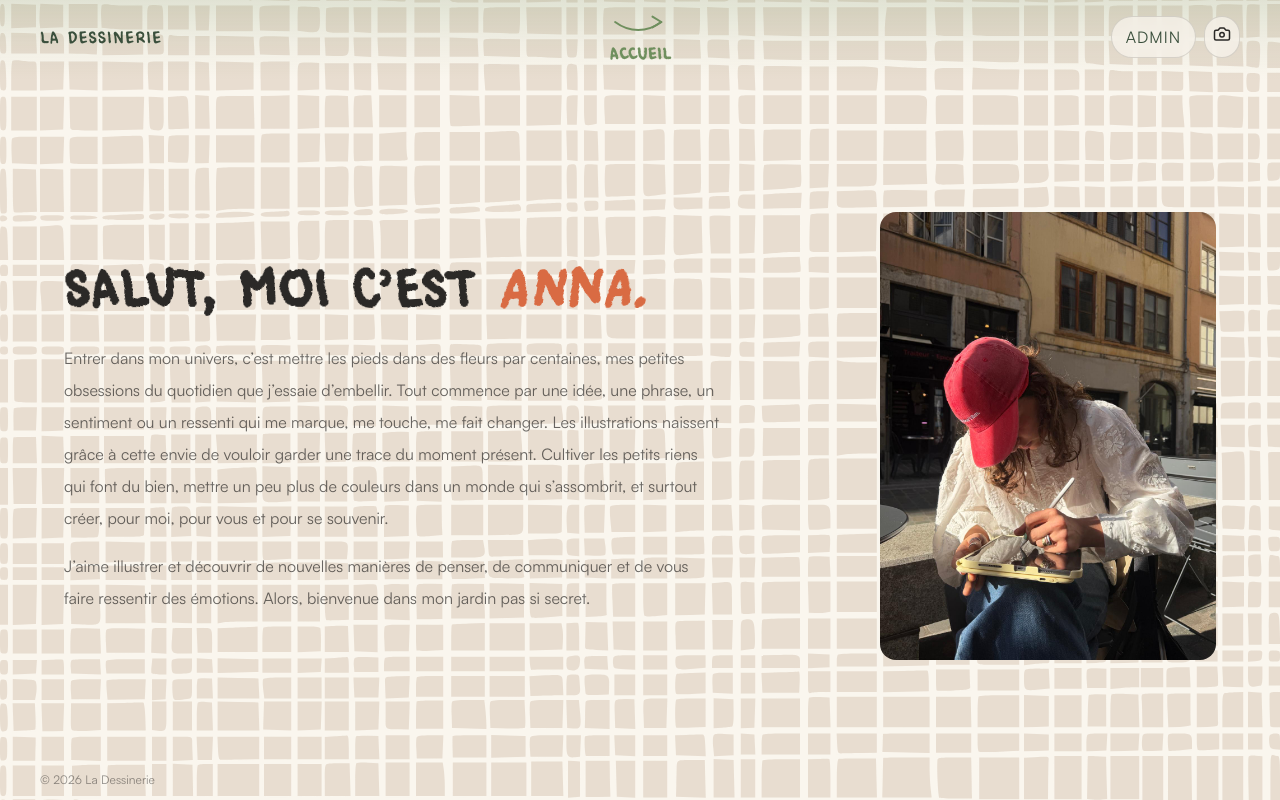
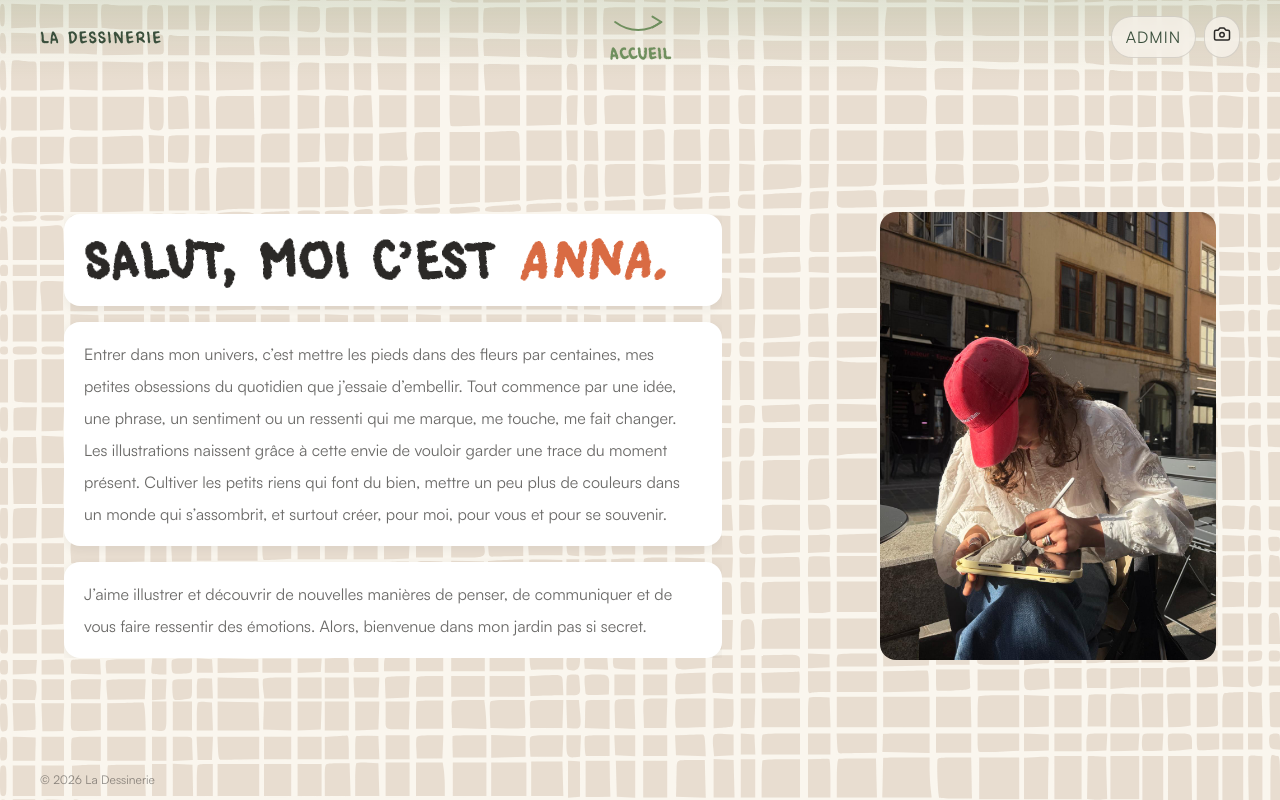
Before and after one commit to ErikAvilov/ladessinerie, a Next.js app: page /a-propos in a window 1280 px wide. Built offline with nearby package versions, Linux system fonts and the light colour scheme; no server answers.

Commit message:
fond blanc a propos

```diff
--- a/components/about-page-client.tsx
+++ b/components/about-page-client.tsx
@@ -6,13 +6,13 @@ export function AboutPageClient() {
   return (
     <div className="mx-auto flex h-full min-h-0 w-full max-w-6xl flex-col">
       <div className="flex min-h-0 flex-1 flex-col gap-5 overflow-y-auto overscroll-contain pb-4 md:grid md:grid-cols-[1.2fr_0.8fr] md:items-center md:gap-10 md:overflow-hidden md:pb-0 lg:gap-14">
-        <div className="min-w-0 shrink-0 md:min-h-0 md:overflow-hidden">
-          <h1 className="display text-3xl font-semibold leading-tight text-[var(--text-titre-a-propos)] sm:text-4xl md:text-4xl lg:text-5xl">
+        <div className="flex min-w-0 shrink-0 flex-col gap-3 md:min-h-0 md:gap-4 md:overflow-hidden">
+          <h1 className="display w-full rounded-2xl bg-white px-4 py-3 text-3xl font-semibold leading-tight text-[var(--text-titre-a-propos)] shadow-[0_3px_12px_rgba(43,41,39,0.07)] sm:text-4xl md:px-5 md:py-4 md:text-4xl lg:text-5xl">
             Salut, moi c’est{' '}
             <em className="text-[var(--terracotta)]">Anna.</em>
           </h1>
 
-          <div className="mt-5 flex justify-center md:hidden">
+          <div className="flex justify-center md:hidden">
             <div className="relative aspect-[3/4] w-full max-w-[14.5rem] overflow-hidden rounded-2xl sm:max-w-[16rem]">
               <Image
                 src="/images/photo-anna.jpeg"
@@ -26,8 +26,8 @@ export function AboutPageClient() {
             </div>
           </div>
 
-          <div className="mt-5 space-y-4 text-sm leading-7 text-[var(--text-a-propos)] opacity-70 sm:text-[15px] sm:leading-7 md:mt-6 md:space-y-4 md:text-sm md:leading-7 lg:text-base lg:leading-8">
-            <p>
+          <div className="flex w-full flex-col gap-3 text-sm leading-7 sm:text-[15px] sm:leading-7 md:gap-4 md:text-sm md:leading-7 lg:text-base lg:leading-8">
+            <p className="w-full rounded-2xl bg-white px-4 py-3.5 text-[color:color-mix(in_srgb,var(--text-a-propos)_70%,transparent)] shadow-[0_3px_12px_rgba(43,41,39,0.07)] md:px-5 md:py-4">
               Entrer dans mon univers, c’est mettre les pieds dans des fleurs par
               centaines, mes petites obsessions du quotidien que j’essaie
               d’embellir. Tout commence par une idée, une phrase, un sentiment ou
@@ -38,7 +38,7 @@ export function AboutPageClient() {
               s’assombrit, et surtout créer, pour moi, pour vous et pour se
               souvenir.
             </p>
-            <p>
+            <p className="w-full rounded-2xl bg-white px-4 py-3.5 text-[color:color-mix(in_srgb,var(--text-a-propos)_70%,transparent)] shadow-[0_3px_12px_rgba(43,41,39,0.07)] md:px-5 md:py-4">
               J’aime illustrer et découvrir de nouvelles manières de penser, de
               communiquer et de vous faire ressentir des émotions. Alors,
               bienvenue dans mon jardin pas si secret.
```
